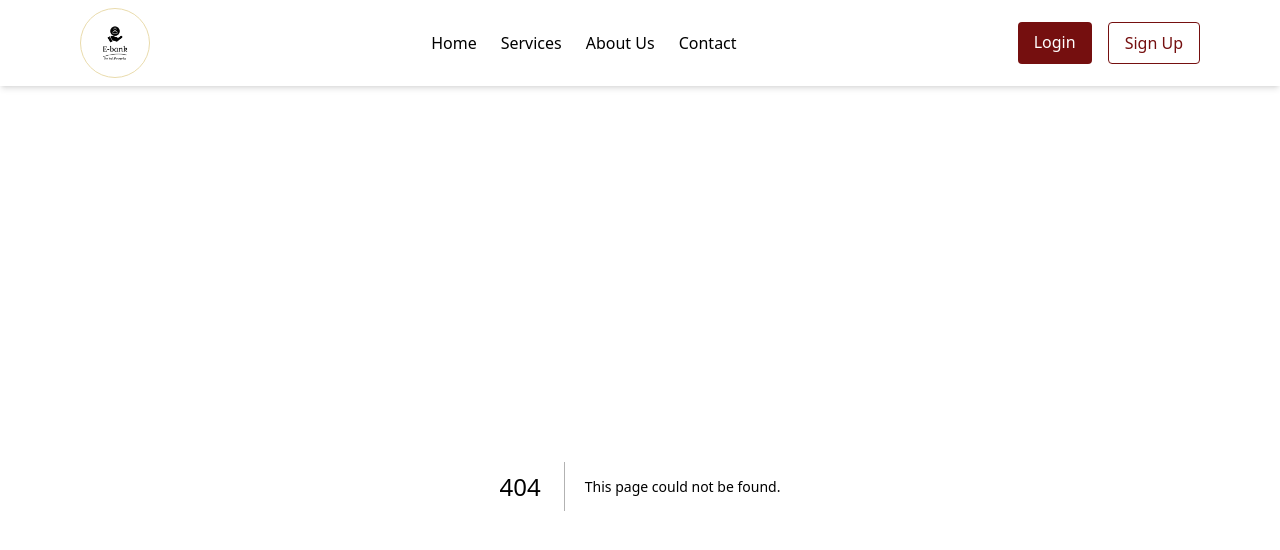
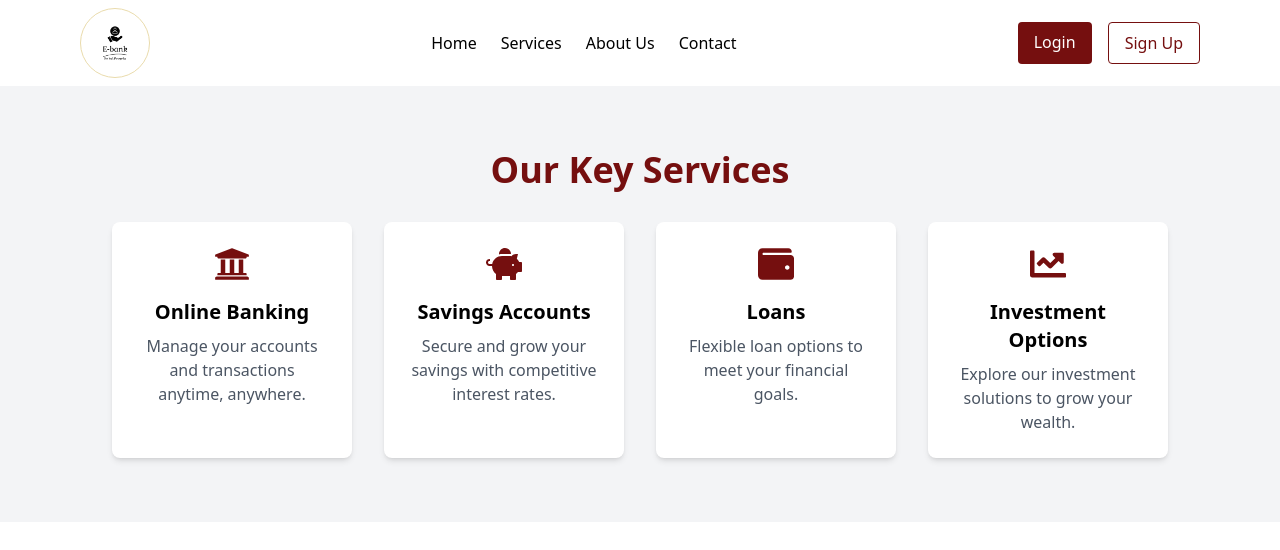
Before and after one commit to Bz14/E-bank, a Next.js app in the folder Frontend/e-bank/: page /home/components/features in a window 1280 px wide. Before the commit this address had no page. Shown: the top 550 px of the page. Built offline with nearby package versions, Linux system fonts and the light colour scheme.

Commit message:
Features section added on the home page.

```diff
--- a/Frontend/e-bank/package.json
+++ b/Frontend/e-bank/package.json
@@ -13,7 +13,8 @@
     "e-bank": "file:",
     "next": "15.0.2",
     "react": "19.0.0-rc-02c0e824-20241028",
-    "react-dom": "19.0.0-rc-02c0e824-20241028"
+    "react-dom": "19.0.0-rc-02c0e824-20241028",
+    "react-icons": "^5.3.0"
   },
   "devDependencies": {
     "@types/node": "^20",
--- /dev/null
+++ b/Frontend/e-bank/src/app/home/components/features/page.tsx
@@ -0,0 +1,50 @@
+import {
+  FaUniversity,
+  FaPiggyBank,
+  FaWallet,
+  FaChartLine,
+} from "react-icons/fa";
+
+const FeaturesOverview = () => {
+  return (
+    <section className="bg-gray-100 py-16">
+      <div className="max-w-6xl mx-auto px-6 md:px-12 text-center">
+        <h2 className="text-3xl md:text-4xl font-bold text-mainRed mb-8">
+          Our Key Services
+        </h2>
+        <div className="grid grid-cols-1 md:grid-cols-2 lg:grid-cols-4 gap-8">
+          <div className="bg-white p-6 rounded-lg shadow-md hover:shadow-lg transition duration-300">
+            <FaUniversity className="text-4xl text-mainRed mx-auto mb-4" />
+            <h3 className="text-xl font-semibold mb-2">Online Banking</h3>
+            <p className="text-gray-600">
+              Manage your accounts and transactions anytime, anywhere.
+            </p>
+          </div>
+          <div className="bg-white p-6 rounded-lg shadow-md hover:shadow-lg transition duration-300">
+            <FaPiggyBank className="text-4xl text-mainRed mx-auto mb-4" />
+            <h3 className="text-xl font-semibold mb-2">Savings Accounts</h3>
+            <p className="text-gray-600">
+              Secure and grow your savings with competitive interest rates.
+            </p>
+          </div>
+          <div className="bg-white p-6 rounded-lg shadow-md hover:shadow-lg transition duration-300">
+            <FaWallet className="text-4xl text-mainRed mx-auto mb-4" />
+            <h3 className="text-xl font-semibold mb-2">Loans</h3>
+            <p className="text-gray-600">
+              Flexible loan options to meet your financial goals.
+            </p>
+          </div>
+          <div className="bg-white p-6 rounded-lg shadow-md hover:shadow-lg transition duration-300">
+            <FaChartLine className="text-4xl text-mainRed mx-auto mb-4" />
+            <h3 className="text-xl font-semibold mb-2">Investment Options</h3>
+            <p className="text-gray-600">
+              Explore our investment solutions to grow your wealth.
+            </p>
+          </div>
+        </div>
+      </div>
+    </section>
+  );
+};
+
+export default FeaturesOverview;
--- a/Frontend/e-bank/src/app/home/page.tsx
+++ b/Frontend/e-bank/src/app/home/page.tsx
@@ -1,7 +1,13 @@
 import HeroSection from "./components/hero_section/page";
+import FeaturesOverview from "./components/features/page";
 
 const HomePage = () => {
-  return <HeroSection />;
+  return (
+    <>
+      <HeroSection />
+      <FeaturesOverview />
+    </>
+  );
 };
 
 export default HomePage;
```
Also changed, not shown: 1 other file (tests, documents, lock files or other folders).
